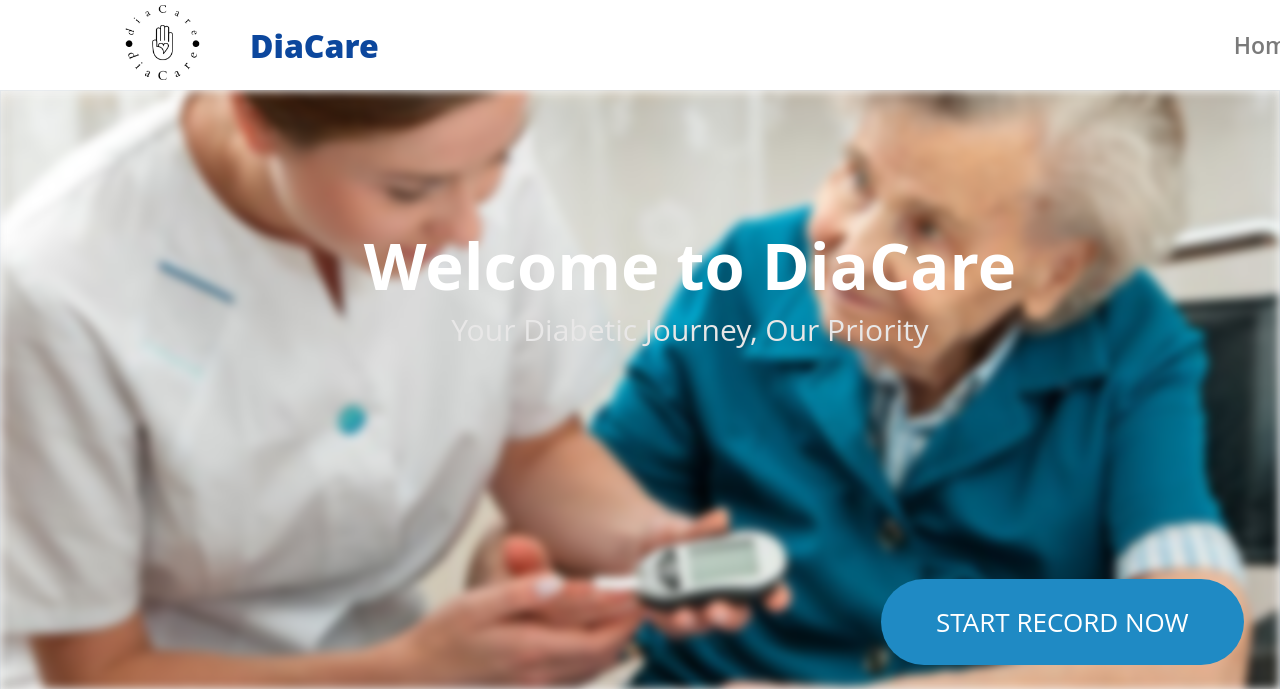
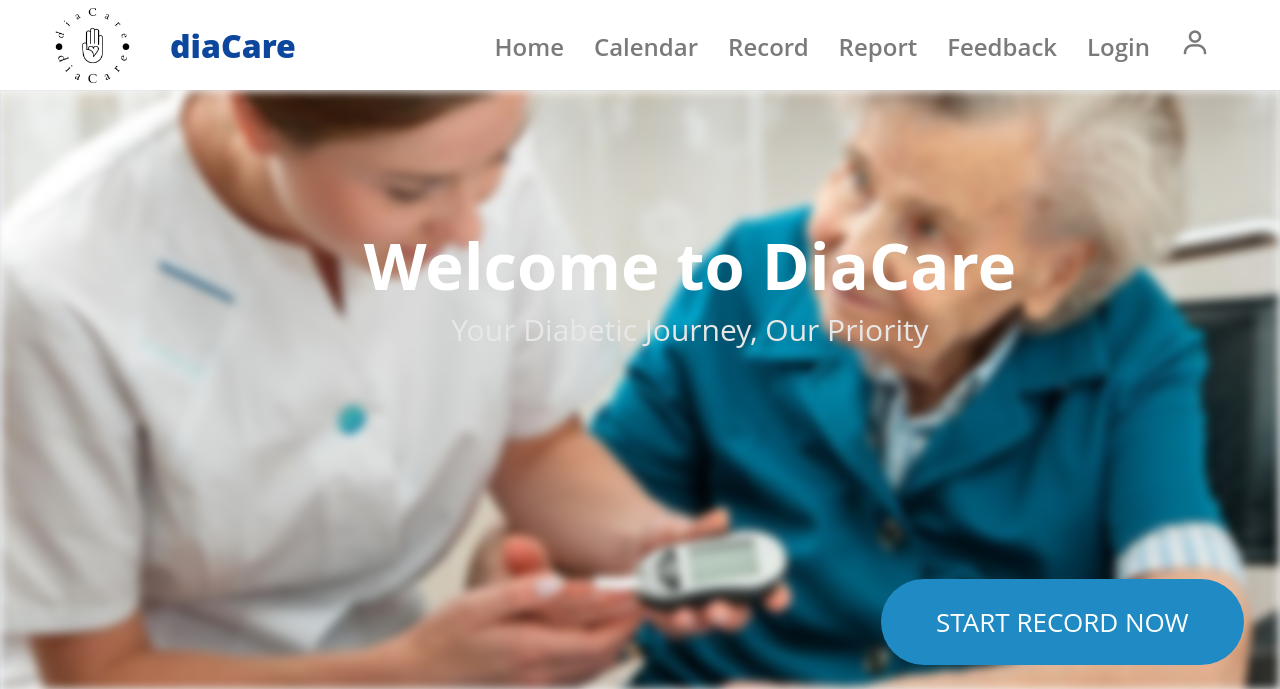
Before and after one commit to KeatYee/HCManagement, a PHP site: page /homepage.php in a window 1280 px wide. Shown: the top 689 px of the page. Run offline with PHP 8.4, Linux system fonts and the light colour scheme; some libraries are stand-ins or nearby versions.

Commit message:
1/27 0814

```diff
--- a/homepage.css
+++ b/homepage.css
@@ -8,70 +8,47 @@
     font-family: 'Open Sans', sans-serif;
     }
    /*HEADER*/
-   header{
-    position: fixed;
-    z-index: 1000;
-    width:100%;
-    top:0;
+.logo {
+    display: flex;
+    align-items: center;
 }
 
-    .logopic{
-      width:auto;
-      height:auto;
-      margin-left:125px;
-      margin-right:50px;
-    }
-    .logopic img{
-      width:75px;
-      height:75px;
-
+.logo p {
+    color: #0C479D;
+    font-weight:800;
+    font-size: 2rem;
+    margin-left: 40px;
 }
 
-    .navbar li{
-      list-style:none;
-
+.logo img {
+    width: 75px;
+    height: 75px;
 }
 
-   .navbar li a{
-      text-decoration:none;
-      color:#7A7A7A;
-      font-size:23px;
-      font-weight:550;
-      font-family: 'Open Sans', sans-serif;
-
+nav{
+  height:90px;
+  display:flex;
+  align-items: center;
+  justify-content: space-between;
+  padding:30px 55px;
+  background-color: #ffffff;
+  z-index: 2;
 }
 
-    .navbar a:hover{
-      color:#0C479D;
+.nav-links{
+  display:flex;
+  align-items: flex-end;
 }
 
-    .navbar{
-      padding:0;
-      height:90px;
-      margin:0;
-      display:flex;
-      align-items:center;
-      justify-content:space-between;
-      background-color:#ffffff;
-  }
-    .navbar .logo a {
-      margin-right: 855px;
-      font-size:2.0rem;
-      font-weight:800;
-    color:#0C479D;
+.nav-links li a{
+  color:#7A7A7A;
+  font-weight:550;
+  font-size: 1.5rem;
+  margin:5px 15px;
 }
 
-    .navbar .content {
-      align-items: center;
-      width:100%;
-        display: flex;
-        gap: 3rem;
-    }
-    .loginbtn i{
-    margin-left:50px;
-    margin-right:100px;
-    font-size:35px;
-
+.nav-links li a:hover{
+  color:#0C479D;
 }
 
      /*Footer*/
@@ -137,7 +114,6 @@
     background-color:#F5F5F5;
     background-size:cover;
     margin:0;
-    margin-top:90px;
 
     }
 
--- a/homepage.php
+++ b/homepage.php
@@ -13,23 +13,30 @@
 </head>
 
 <!--top nav bar-->
-<header>
-<div class="navbar">
-  <div class="logopic"><img src="Img/logo.png"></div>
-  <div class="logo"><a>DiaCare</a></div>
-
-    <ul class="content">
+<nav>
+  <div class="nav-left">
+    <div class="logo"><img src="Img/logo.png" alt="logo"><p>diaCare</p></div>
+  </div>
+  <div class="nav-right">
+    <ul class="nav-links">
       <li><a href="homepage.php">Home</a></li>
       <li><a href="calendar.php">Calendar</a></li>
       <li><a href="record.php">Record</a></li>
       <li><a href="report.php">Report</a></li>
       <li><a href="feedback.php">Feedback</a></li>
+      <li><a href="login.php">Login</a></li>
+      <li><a href="profile.php"><i class='bx bx-user' style="font-size:30px;"></i></a></li>
     </ul>
-    <ul class="loginbtn">
-      <li><a href="login.php"><i class='bx bx-user'></i></a></li>
-    </ul>
+
+    <div class="hamburger">
+      <div></div>
+      <div></div>
+      <div></div>
+      <div></div>
     </div>
-</header>
+
+  </div>
+</nav>
 
 <body>
 <div class="container">
```
Lines whose indentation alone changed are shown as unchanged.
